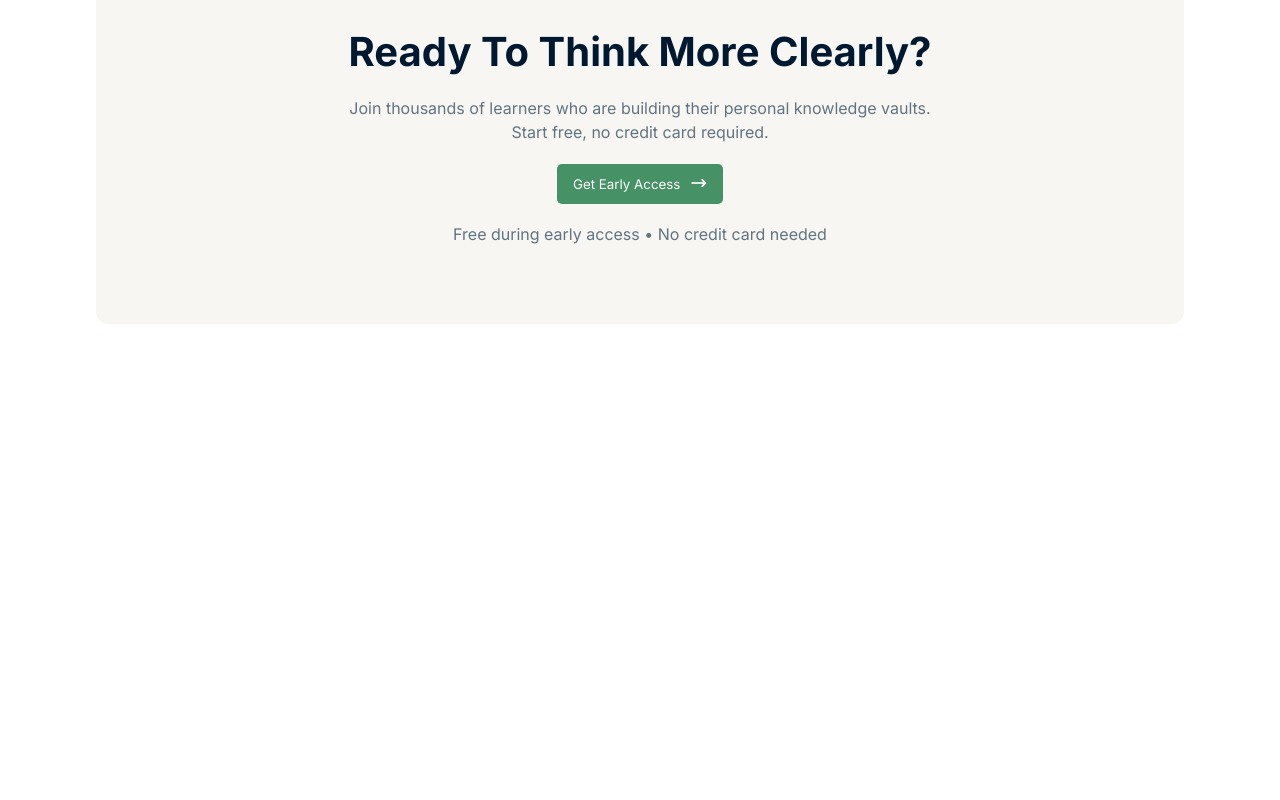
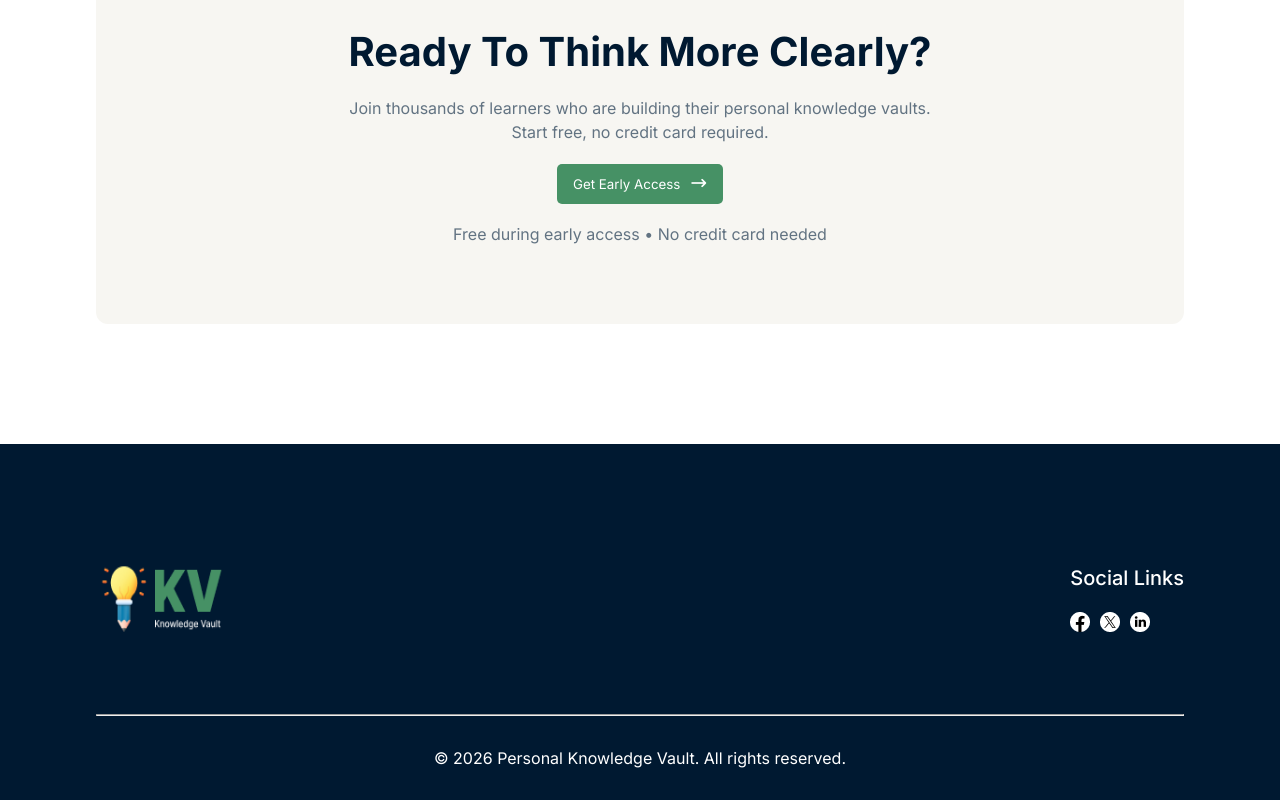
Before and after one commit to Sharmin23/knowledge-vault, a plain HTML site: page index.html in a window 1280 px wide. Shown: the part 2395-3195 px from the top of the page. Before the commit the page ends 2839 px from the top, so only its background shows below. Drawn offline with Linux system fonts and the light colour scheme.

Commit message:
footer added

```diff
--- a/index.html
+++ b/index.html
@@ -170,5 +170,23 @@
         <p class="CTA-sub">Free during early access • No credit card needed</p>
       </div>
     </section>
+    <!-- Footer section -->
+     <footer class="footer">
+      <div class="footer-container">
+        <img src="assets/logo-footer.png" alt="" class="footer-img">
+        <div class="socials">
+          <h2 class="social-heading">Social Links</h2>
+          <div class="social-link">
+            <img src="assets/facebook.png" alt="">
+            <img src="assets/linkedln.png" alt="">
+            <img src="assets/instagran.png" alt="">
+          </div>
+        </div>
+      </div>
+      <div class="footer-bottom">
+          <hr class="footer-bar">
+          <p class="footer-bottom-des">© 2026 Personal Knowledge Vault. All rights reserved.</p>
+      </div>
+     </footer>
   </body>
 </html>
--- a/style.css
+++ b/style.css
@@ -134,6 +134,7 @@
     display: flex;
     gap: 20px;
 }
+/* featured styles */
 #feature{
  background-color: #30B868;
  background-color: aliceblue;
@@ -195,6 +196,7 @@
     color:#627382;
     text-align: center;
 }
+/* brain section */
 #brain{
     width:85%;
     margin: 0 auto;
@@ -244,6 +246,7 @@
     align-items: start;
     gap: 8px;
 }
+/* CTA section */
 #CTA{
     width:85%;
     background-color: #F7F6F2;
@@ -276,3 +279,53 @@
     line-height:20px;
     color: #627382;
 }
+/* Footer styles */
+.footer{
+    padding-top: 120px;
+    background-color: #001931;
+    display: flex;
+    flex-direction: column;
+    gap: 80px;
+    padding-bottom: 30px;
+
+}
+.footer-container{
+    width: 85%;
+    display:flex;
+    justify-content: space-between;
+    margin: 0 auto;
+    /* gap: 100px; */
+}
+.social-link{
+    display: flex;
+    gap:10px;
+}
+.footer-img{
+     width: 130px;
+     height:70px;
+}
+
+.social-heading{
+    font-size:20px;
+    font-weight: 500;
+    line-height:28px;
+    color: #FFFFFF;
+    margin-bottom: 20px;
+}
+.footer-bottom{
+    width: 85%;
+    text-align: center;
+    margin: 0 auto;
+}
+.footer-bar{
+    color: #7a7878;
+    /* border:1px; */
+    /* padding: 0; */
+}
+
+.footer-bottom-des{
+    font-size: 16px;
+    line-height:24px;
+    color: #FFFFFF;
+    margin-top: 30px;
+}
```
Also changed, not shown: assets/facebook.png (added), assets/instagran.png (added), assets/linkedln.png (added).
